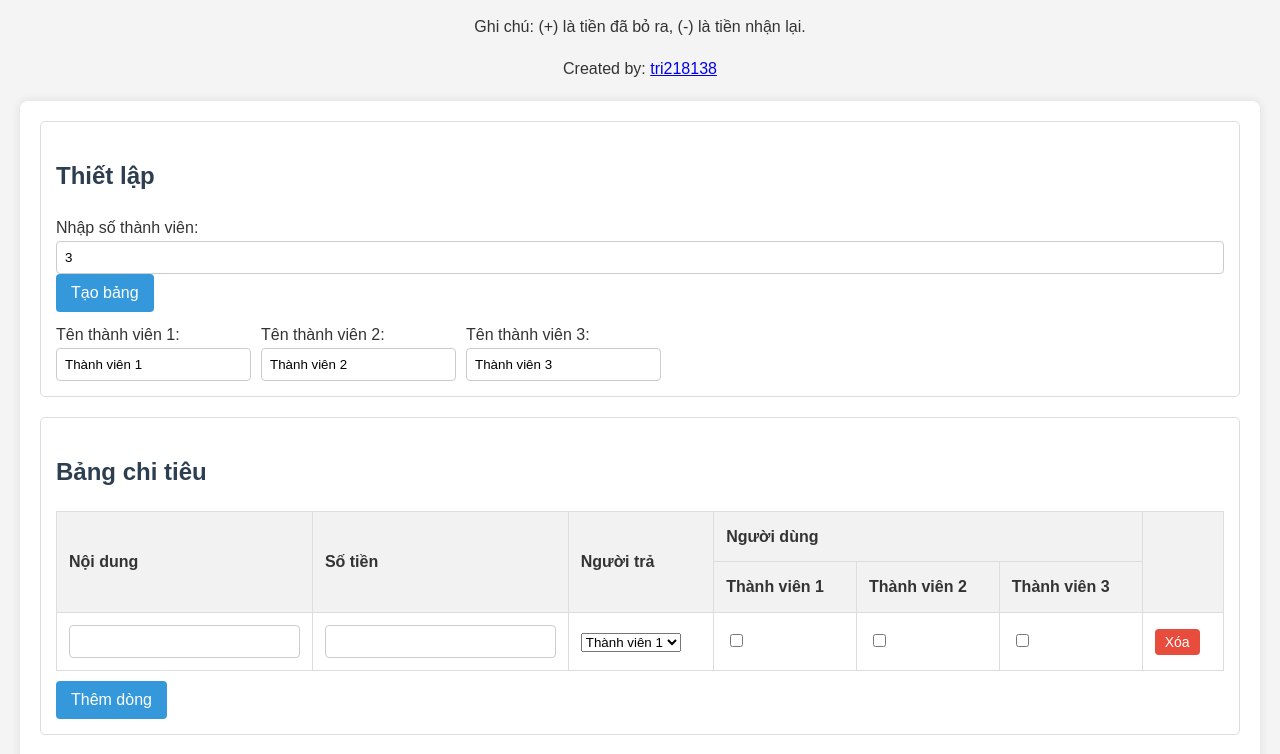
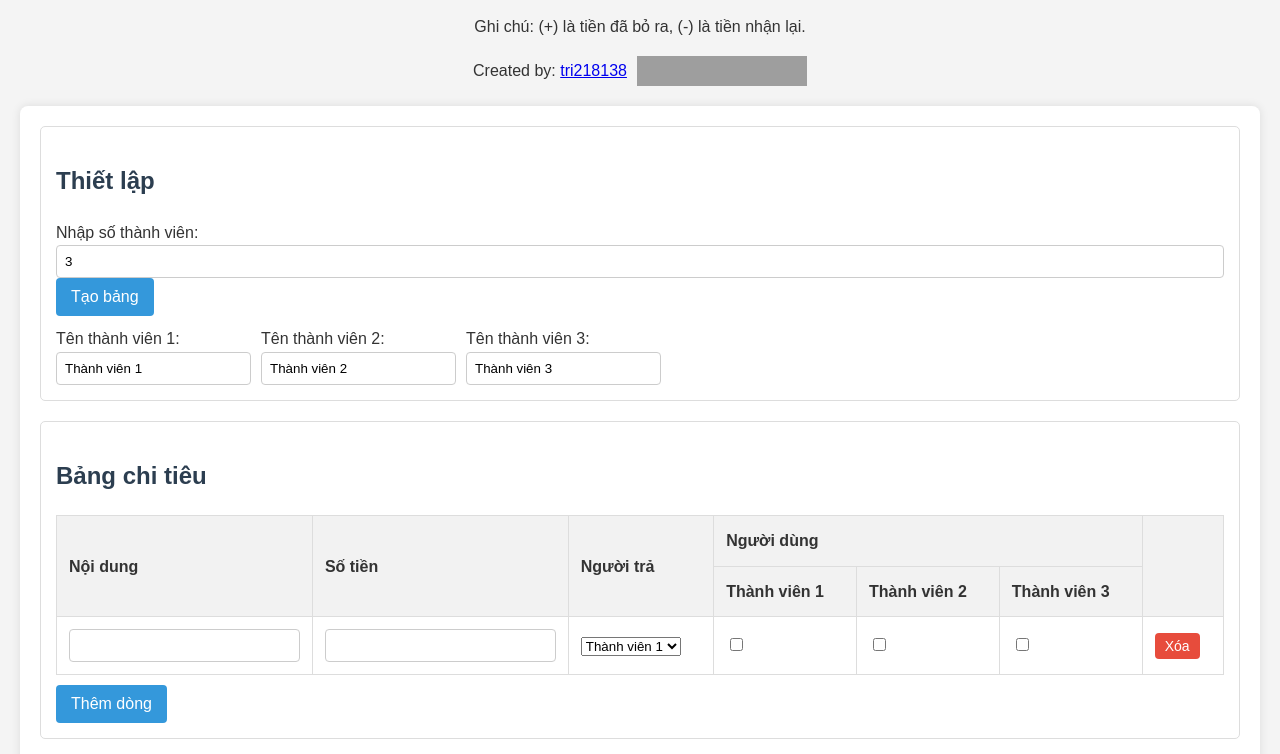
Before and after one commit to tri218138/team-sheet, a plain HTML site: page index.html in a window 1280 px wide. Shown: the part 80-834 px from the top of the page. Drawn offline with Linux system fonts and the light colour scheme; grey boxes are pictures that could not be loaded.

Commit message:
github star

```diff
--- a/index.html
+++ b/index.html
@@ -10,7 +10,12 @@
     <header>
         <h1>Chi tiêu nhóm</h1>
         <p>Ghi chú: (+) là tiền đã bỏ ra, (-) là tiền nhận lại.</p>
-        <p>Created by: <a href="https://github.com/tri218138" target="_blank">tri218138</a></p>
+        <div class="creator-info">
+            <span>Created by: <a href="https://github.com/tri218138" target="_blank">tri218138</a></span>
+            <iframe
+                src="https://ghbtns.com/github-btn.html?user=tri218138&repo=team-sheet&type=star&count=true&size=large"
+                frameborder="0" scrolling="0" width="170px" height="30px" title="GitHub"></iframe>
+        </div>
     </header>
 
     <main>
--- a/style/main.css
+++ b/style/main.css
@@ -128,3 +128,11 @@ button:hover {
 .delete-btn:hover {
     background-color: #c0392b;
 }
+
+.creator-info {
+    display: flex;
+    justify-content: center;
+    align-items: center;
+    gap: 10px;
+    margin-top: 10px;
+}
```
